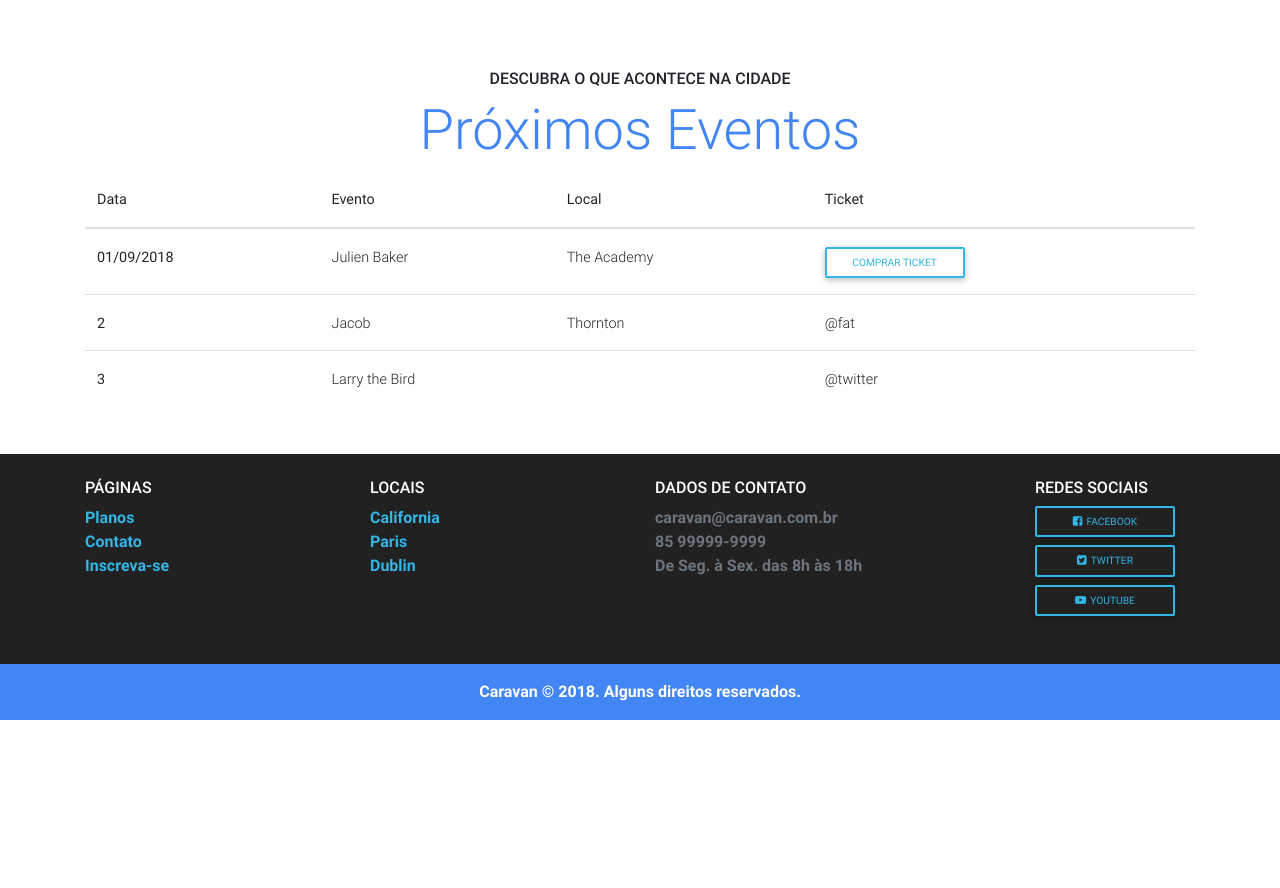
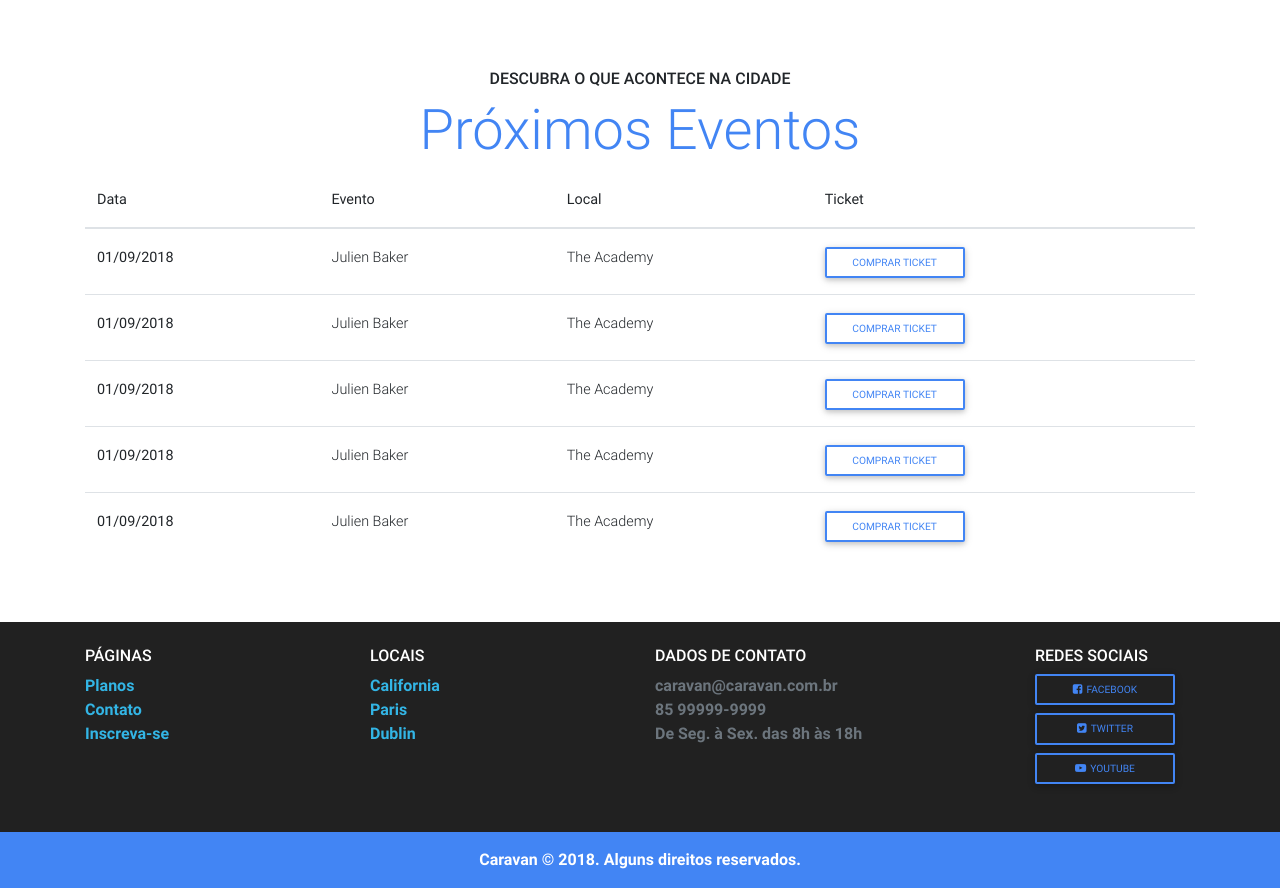
Before and after one commit to brunocs86/caravan-bs-course, a plain HTML site: page local.html in a window 1280 px wide. Shown: the part 919-1807 px from the top of the page. Before the commit the page ends 1639 px from the top, so only its background shows below. Drawn offline with Linux system fonts and the light colour scheme.

Commit message:
atualizacao de layout

```diff
--- a/local.html
+++ b/local.html
@@ -89,7 +89,7 @@
                 <a class="nav-link" data-toggle="modal" data-target="#ModalForm">Login</a>
             </li>
             <li class="nav-item">
-                <a class="btn btn-outline-info btn-sm ml-md-2">Inscreva-se</a>
+                <a class="btn btn-outline-primary btn-sm ml-md-2">Inscreva-se</a>
             </li>
         </ul>
     </div>
@@ -117,7 +117,7 @@
     </div>
 </section>
 
-<section class="container">
+<section class="container align-content-center">
     <div class="text-center ">
         <span class="h6 d-block">DESCUBRA O QUE ACONTECE NA CIDADE</span>
         <h1 class="display-4 text-primary">Próximos Eventos</h1>
@@ -136,18 +136,31 @@
             <th scope="row">01/09/2018</th>
             <td>Julien Baker</td>
             <td>The Academy</td>
-            <td><a class="btn btn-outline-info btn-sm" href="#"> Comprar Ticket</a> </td>
+            <td><a class="btn btn-outline-primary btn-sm" href="#"> Comprar Ticket</a> </td>
         </tr>
         <tr>
-            <th scope="row">2</th>
-            <td>Jacob</td>
-            <td>Thornton</td>
-            <td>@fat</td>
+            <th scope="row">01/09/2018</th>
+            <td>Julien Baker</td>
+            <td>The Academy</td>
+            <td><a class="btn btn-outline-primary btn-sm" href="#"> Comprar Ticket</a> </td>
         </tr>
         <tr>
-            <th scope="row">3</th>
-            <td colspan="2">Larry the Bird</td>
-            <td>@twitter</td>
+            <th scope="row">01/09/2018</th>
+            <td>Julien Baker</td>
+            <td>The Academy</td>
+            <td><a class="btn btn-outline-primary btn-sm" href="#"> Comprar Ticket</a> </td>
+        </tr>
+        <tr>
+            <th scope="row">01/09/2018</th>
+            <td>Julien Baker</td>
+            <td>The Academy</td>
+            <td><a class="btn btn-outline-primary btn-sm" href="#"> Comprar Ticket</a> </td>
+        </tr>
+        <tr>
+            <th scope="row">01/09/2018</th>
+            <td>Julien Baker</td>
+            <td>The Academy</td>
+            <td><a class="btn btn-outline-primary btn-sm" href="#"> Comprar Ticket</a> </td>
         </tr>
         </tbody>
     </table>
@@ -189,17 +202,17 @@
                 <h4 class="h6">REDES SOCIAIS</h4>
                 <ul class="list-unstyled text-secondary">
                     <li>
-                        <a class="btn btn-outline-info mb-2 btn-sm btn-block btn-max-w" href="#">
+                        <a class="btn btn-outline-primary mb-2 btn-sm btn-block btn-max-w" href="#">
                             <i class="fa fa-facebook-square mr-1"></i>Facebook
                         </a>
                     </li>
                     <li>
-                        <a class="btn btn-outline-info mb-2 btn-sm btn-block btn-max-w" href="#">
+                        <a class="btn btn-outline-primary mb-2 btn-sm btn-block btn-max-w" href="#">
                             <i class="fa fa-twitter-square mr-1"></i>Twitter
                         </a>
                     </li>
                     <li>
-                        <a class="btn btn-outline-info mb-2 btn-sm btn-block btn-max-w" href="#">
+                        <a class="btn btn-outline-primary mb-2 btn-sm btn-block btn-max-w" href="#">
                             <i class="fa fa-youtube-play mr-1"></i>Youtube
                         </a>
                     </li>
```
Also changed, not shown: index.html (+7 -7 lines), css/bootstrap.css.
